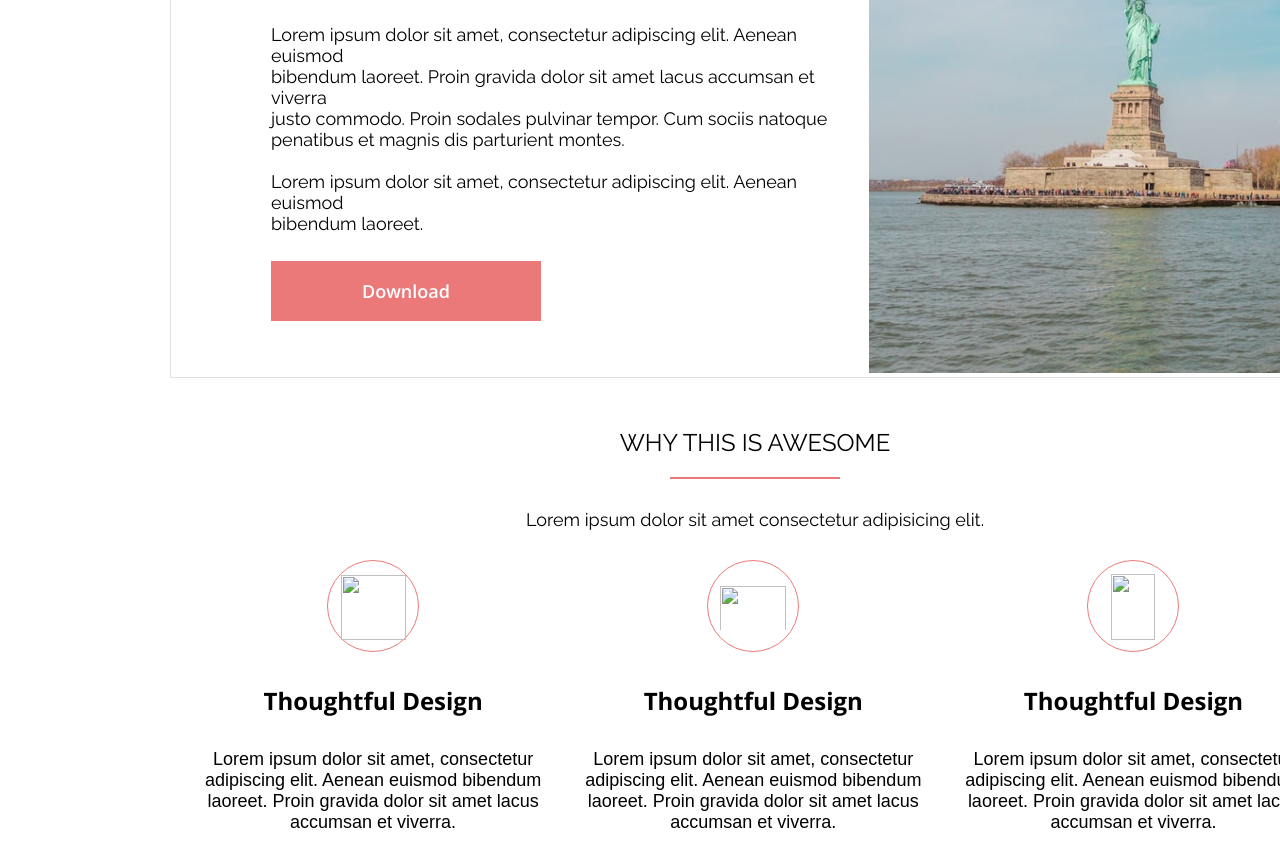
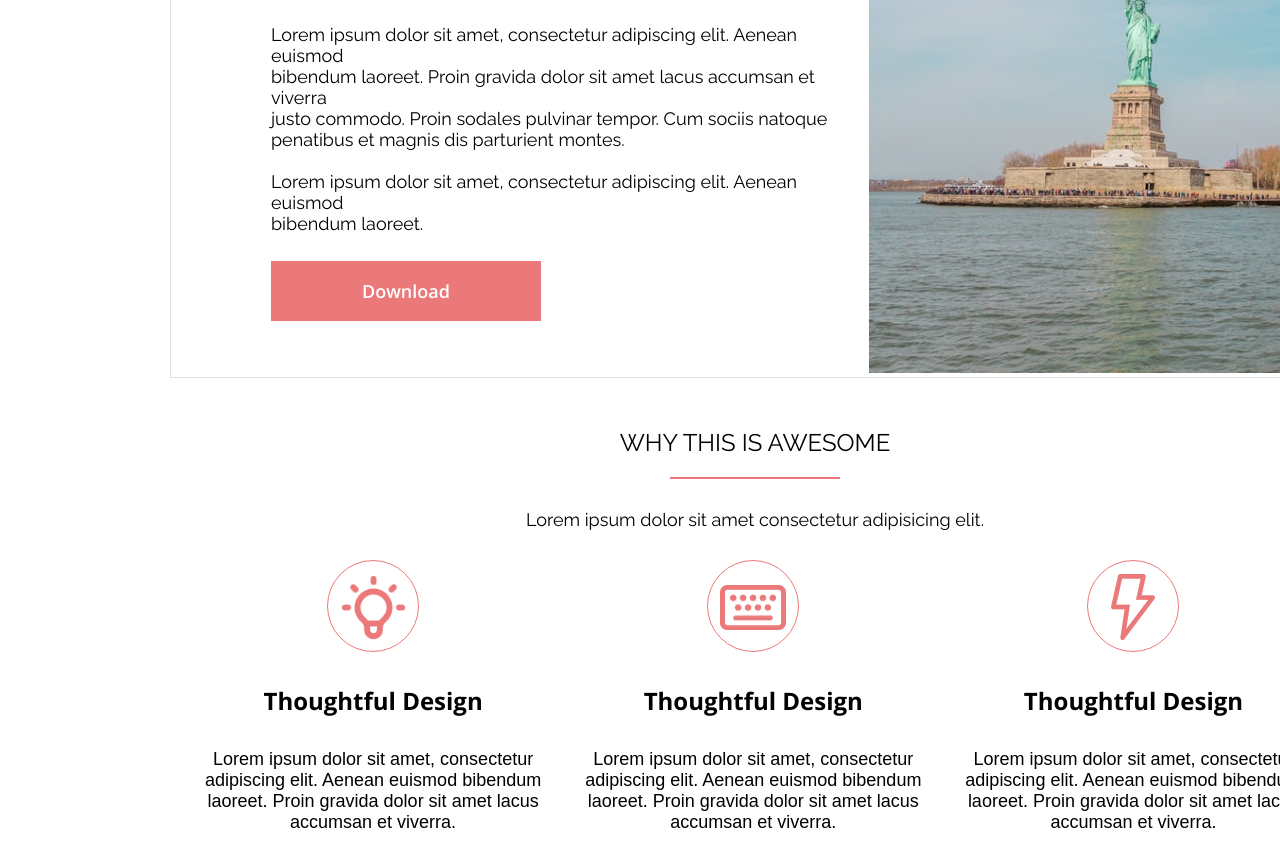
Before and after one commit to anastacia-titmouse/Axit, a plain HTML site: page index.html in a window 1280 px wide. Shown: the part 169-1036 px from the top of the page. Drawn offline with nearby package versions, Linux system fonts and the light colour scheme.

Commit message:
changes the src of awesome images

```diff
--- a/index.html
+++ b/index.html
@@ -56,21 +56,21 @@
         <ul class="about_us__skills-list">
             <li class="skills-list__skill-item">
                 <div class="skill-item__image-wrapper">
-                    <img class="skill-item__image-1" src="/awesome_section/images/Vector.png"  alt="">
+                    <img class="skill-item__image-1" src="./images/Vector.png"  alt="">
                 </div>
                 <h4 class="skill-item__title">Thoughtful Design</h4>
                 <p class="skill-item__text">Lorem ipsum dolor sit amet, consectetur adipiscing elit. Aenean euismod bibendum laoreet. Proin gravida dolor sit amet lacus accumsan et viverra.</p>
             </li>
             <li class="skills-list__skill-item">
                 <div class="skill-item__image-wrapper">
-                    <img class="skill-item__image-2" src="/awesome_section/images/Vector2.png" alt="">
+                    <img class="skill-item__image-2" src="./images/Vector2.png" alt="">
                 </div>
                 <h4 class="skill-item__title">Thoughtful Design</h4>
                 <p class="skill-item__text">Lorem ipsum dolor sit amet, consectetur adipiscing elit. Aenean euismod bibendum laoreet. Proin gravida dolor sit amet lacus accumsan et viverra.</p>
             </li>
             <li class="skills-list__skill-item">
                 <div class="skill-item__image-wrapper">
-                    <img class="skill-item__image-3" src="/awesome_section/images/Vector3.png" alt="">
+                    <img class="skill-item__image-3" src="./images/Vector3.png" alt="">
                 </div>
                 <h4 class="skill-item__title">Thoughtful Design</h4>
                 <p class="skill-item__text">Lorem ipsum dolor sit amet, consectetur adipiscing elit. Aenean euismod bibendum laoreet. Proin gravida dolor sit amet lacus accumsan et viverra.</p>
```
